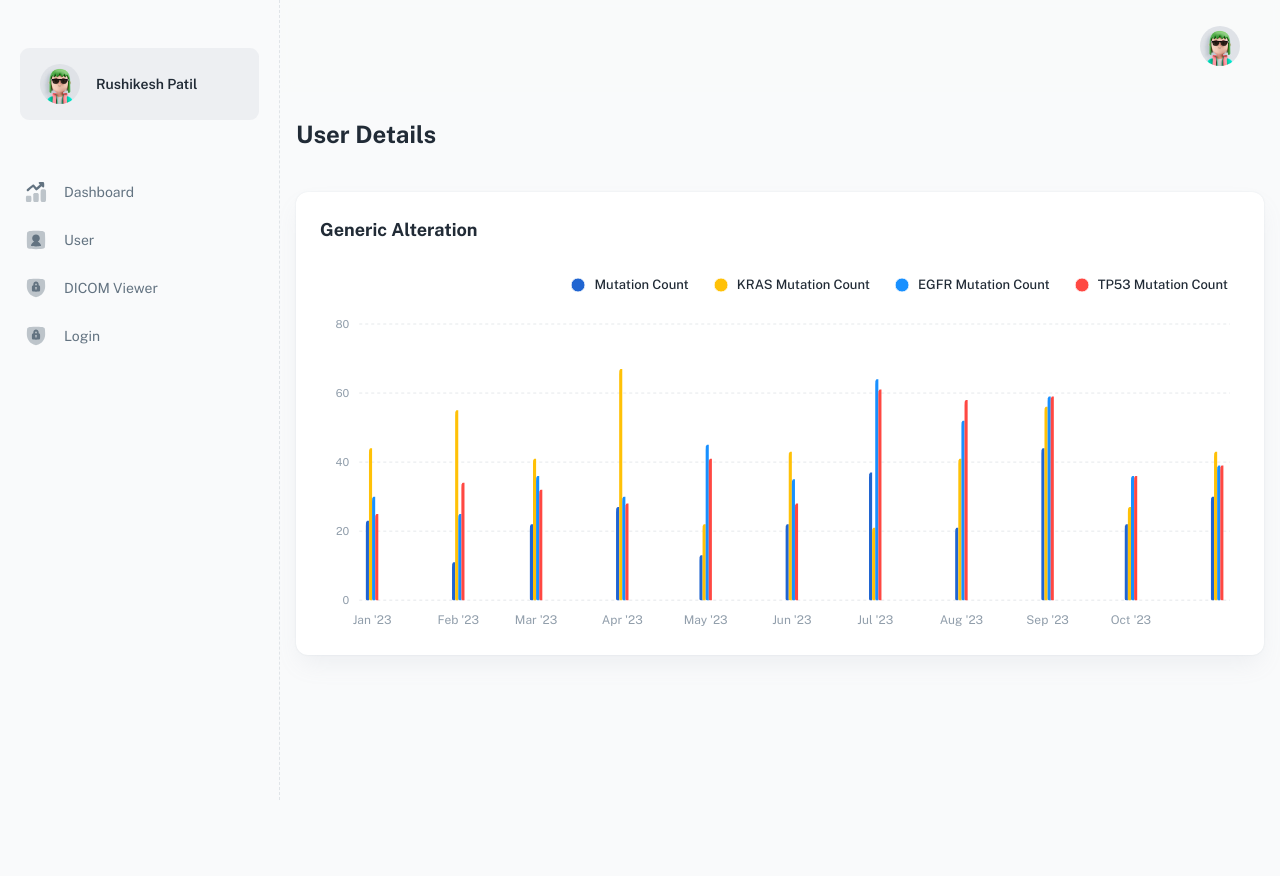
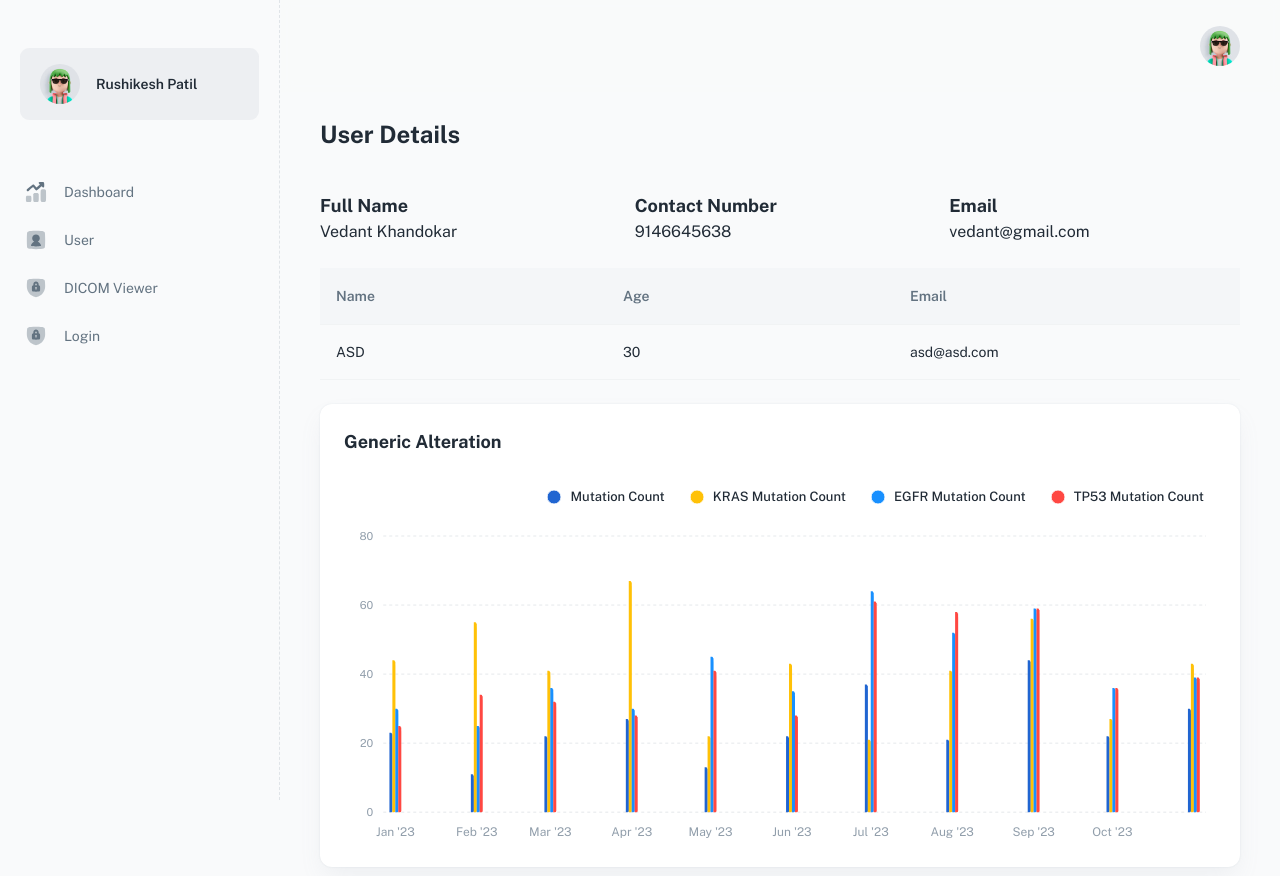
Before and after one commit to vedantPersi/techathon_multimodal_analisys, a React (Create React App) app in the folder Frontend/: page /dashboard/userDetails in a window 1280 px wide. Shown: the top 876 px of the page. Before the commit the page ends 800 px from the top, so only its background shows below. Built offline with nearby package versions, Linux system fonts and the light colour scheme; a web font is replaced by a local one; what dwv would draw is missing.

Commit message:
Added UI for the User Details page

```diff
--- a/Frontend/src/pages/ProductsPage.js
+++ b/Frontend/src/pages/ProductsPage.js
@@ -1,7 +1,8 @@
 import { Helmet } from 'react-helmet-async';
 import { useState } from 'react';
+import { faker } from '@faker-js/faker';
 // @mui
-import { Container, Stack, Typography, Grid, Continer } from '@mui/material';
+import { Container, Stack, Typography, Grid, Continer, Table, TableHead, TableBody, TableCell, TableRow, Card } from '@mui/material';
 // components
 import { ProductSort, ProductList, ProductCartWidget, ProductFilterSidebar } from '../sections/@dashboard/products';
 // mock
@@ -31,6 +32,16 @@ export default function ProductsPage() {
     setOpenFilter(false);
   };
 
+  const columns = [
+    { id: "name", label: "Name", minWidth: 100},
+    { id: "age", label: "Age", minWidth: 100},
+    { id: "email", label: "Email", minWidth: 100}
+  ];
+
+  const rows = [
+    { id: 1, name: "ASD", age: 30, email: "asd@asd.com"}
+  ];
+
   return (
     // <>
     //   <Helmet>
@@ -57,12 +68,62 @@ export default function ProductsPage() {
     //     <ProductCartWidget />
     //   </Container>
     // </>
-    <div>
+    <Container maxWidth="xl">
       <Typography variant="h4" sx={{ mb: 5 }}>
         User Details
       </Typography>
 
-      <Grid item xs={12} md={6} lg={8}>
+      <Grid container spacing={3}>
+        <Grid item xs={12} md={6} lg={4}>
+          <Typography variant="h6">Full Name</Typography>
+          <Typography variant="body">Vedant Khandokar</Typography>
+          {/* <AppNewsUpdate
+            title="News Update"
+            list={[...Array(5)].map((_, index) => ({
+              id: faker.datatype.uuid(),
+              title: faker.name.jobTitle(),
+              description: faker.name.jobTitle(),
+              image: `/assets/images/covers/cover_${index + 1}.jpg`,
+              postedAt: faker.date.recent(),
+            }))}
+          /> */}
+        </Grid>
+
+        <Grid item xs={12} md={6} lg={4}>
+          <Typography variant="h6">Contact Number</Typography>
+          <Typography variant="body">9146645638</Typography>
+        </Grid>
+
+        <Grid item xs={12} md={6} lg={4}>
+          <Typography variant="h6">Email</Typography>
+          <Typography variant="body">vedant@gmail.com</Typography>
+        </Grid>
+
+        <Grid item xs={12} md={6} lg={12}>
+          <Table>
+            <TableHead>
+              <TableRow>
+                {columns.map((column) => (
+                  <TableCell key={column.id} align="left" style={{ minWidth: column.minWidth }}>
+                    {column.label}
+                  </TableCell>
+                ))}
+              </TableRow>
+            </TableHead>
+
+            <TableBody>
+              {rows.map((row) => (
+                <TableRow key={row.id}>
+                  <TableCell align="left">{row.name}</TableCell>
+                  <TableCell align="left">{row.age}</TableCell>
+                  <TableCell align="left">{row.email}</TableCell>
+                </TableRow>
+              ))}
+            </TableBody>
+          </Table>
+        </Grid>
+
+        <Grid item xs={12} md={6} lg={12}>
           <AppWebsiteVisits
             title="Generic Alteration"
             //subheader="Comparison of how patients are responding to Medications"
@@ -107,6 +168,7 @@ export default function ProductsPage() {
             ]}
           />
         </Grid>
-    </div>
+      </Grid>
+    </Container>
   );
 }
```
Lines whose indentation alone changed are shown as unchanged.
